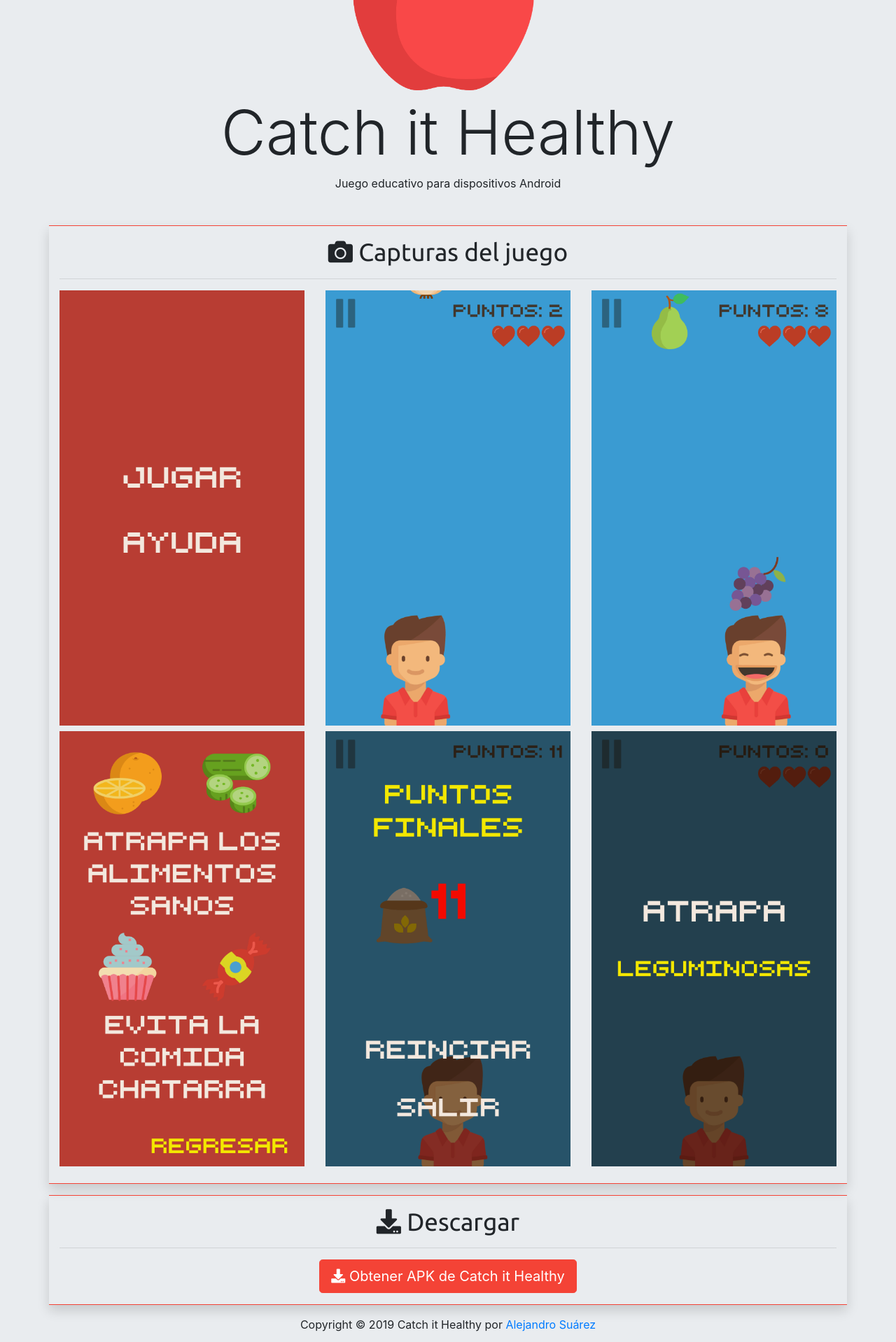
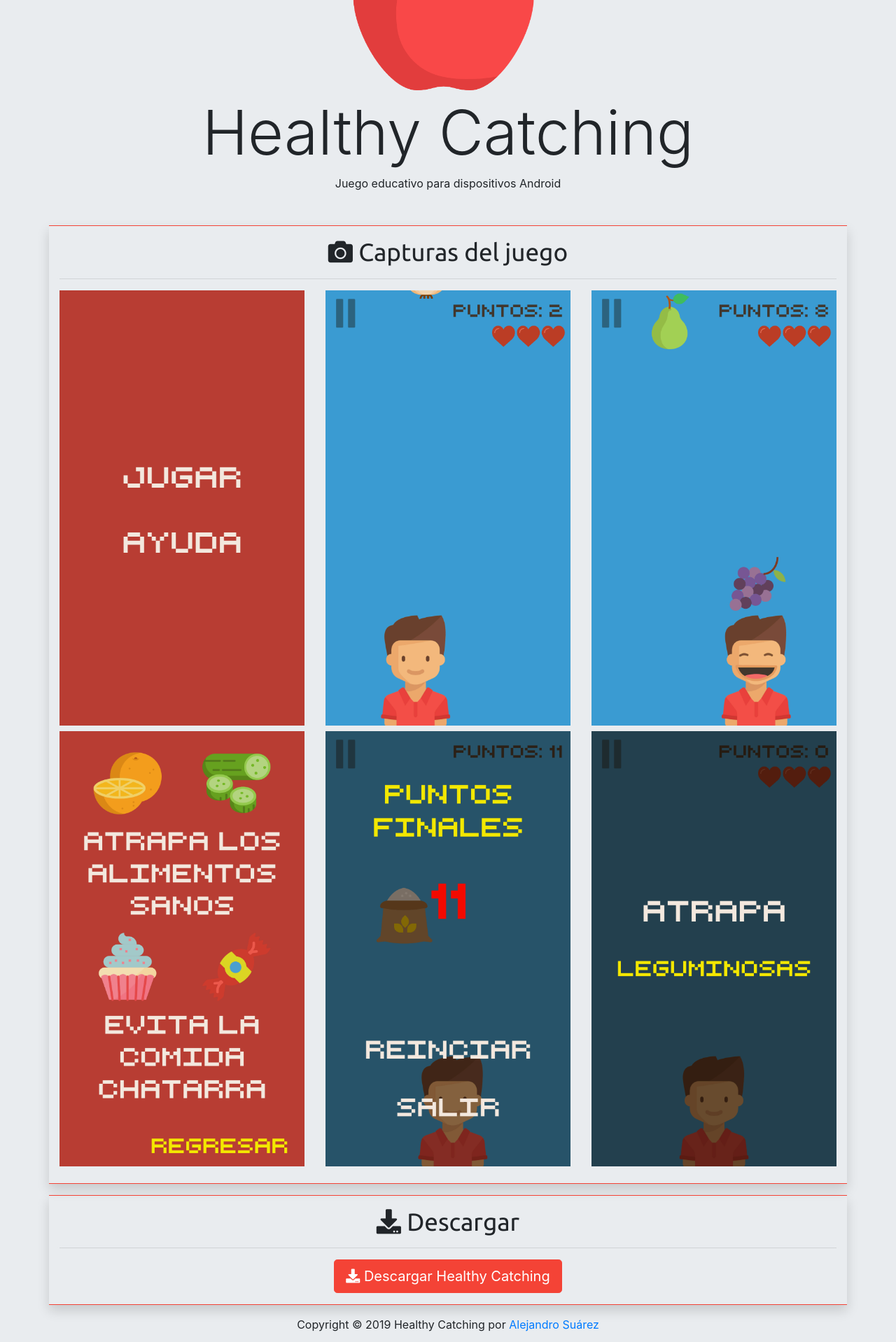
Before and after one commit to AlexAzumi/catchithealthy-web, an Angular app: page / in a window 1280 px wide. Shown: the part 280-2198 px from the top of the page at 70% size. Built offline with nearby package versions, Linux system fonts and the light colour scheme.

Commit message:
Renombrar proyecto

```diff
--- a/package.json
+++ b/package.json
@@ -1,6 +1,6 @@
 {
-  "name": "catchithealthy-web",
-  "version": "0.1.0",
+  "name": "healthy-catching-web",
+  "version": "0.2.1",
   "scripts": {
     "start": "ng serve",
     "build": "sass src/styles/custom.scss src/styles.css && ng build --prod",
--- a/src/app/components/download/download.component.html
+++ b/src/app/components/download/download.component.html
@@ -10,8 +10,8 @@
   </h2>
   <hr>
   <div class="d-flex justify-content-center">
-    <a class="btn btn-primary btn-lg" role="button" href="/assets/download/CatchItHealthy.apk">
-      <i class="fas fa-download"></i> Obtener APK de Catch it Healthy
+    <a class="btn btn-primary btn-lg" role="button" href="/assets/download/healthy-catching.apk">
+      <i class="fas fa-download"></i> Descargar Healthy Catching
     </a>
   </div>
 </div>
--- a/src/app/components/globals/footer/footer.component.html
+++ b/src/app/components/globals/footer/footer.component.html
@@ -1,3 +1,3 @@
 <div class="pb-3 text-center">
-  Copyright © {{year}} Catch it Healthy por <a href="https://alejandrosuarez.me">Alejandro Suárez</a>
+  Copyright © {{year}} Healthy Catching por <a href="https://alejandrosuarez.me">Alejandro Suárez</a>
 </div>
--- a/src/app/components/home/home.component.html
+++ b/src/app/components/home/home.component.html
@@ -5,6 +5,6 @@
   data-aos-delay="500"
   data-aos-once="true">
   <img class="img-fluid d-block mx-auto mb-2" width="300" src="/assets/img/fruits/apple.png">
-  <h1 class="display-2 text-center">Catch it Healthy</h1>
+  <h1 class="display-2 text-center">Healthy Catching</h1>
   <p class="text-center">Juego educativo para dispositivos Android</p>
 </div>
--- a/src/index.html
+++ b/src/index.html
@@ -2,13 +2,13 @@
 <html lang="en">
 <head>
   <meta charset="utf-8">
-  <title>Catch it Healthy | Juego educativo para dispositivos Android</title>
+  <title>Healthy Catching | Juego educativo para dispositivos Android</title>
   <base href="/">
   <!-- Font Awesome -->
   <link rel="stylesheet" href="https://use.fontawesome.com/releases/v5.8.2/css/all.css" integrity="sha384-oS3vJWv+0UjzBfQzYUhtDYW+Pj2yciDJxpsK1OYPAYjqT085Qq/1cq5FLXAZQ7Ay" crossorigin="anonymous">
   <!-- Metadatos -->
   <meta name="theme-color" content="#F44336">
-  <meta name="description" content="Catch it Healthy | Juego educativo para dispositivos Android">
+  <meta name="description" content="Healthy Catching | Juego educativo para dispositivos Android">
   <meta name="viewport" content="width=device-width, initial-scale=1">
   <link rel="manifest" href="/manifest.json">
   <link rel="icon" type="image/png" href="/assets/img/fruits/apple.png">
```
Also changed, not shown: src/manifest.json, 2 other files (tests, documents, lock files or other folders).
